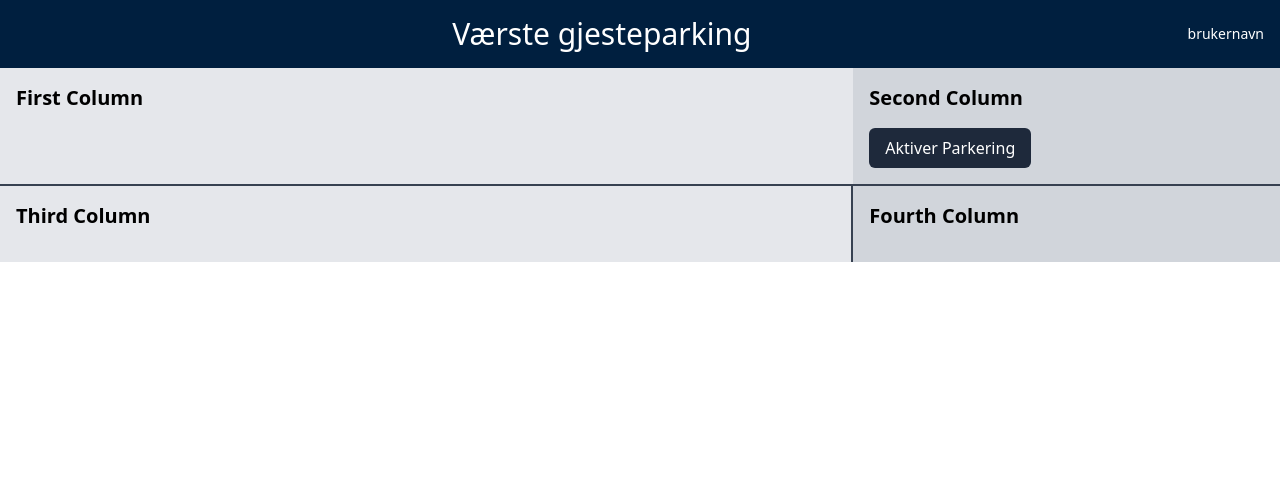
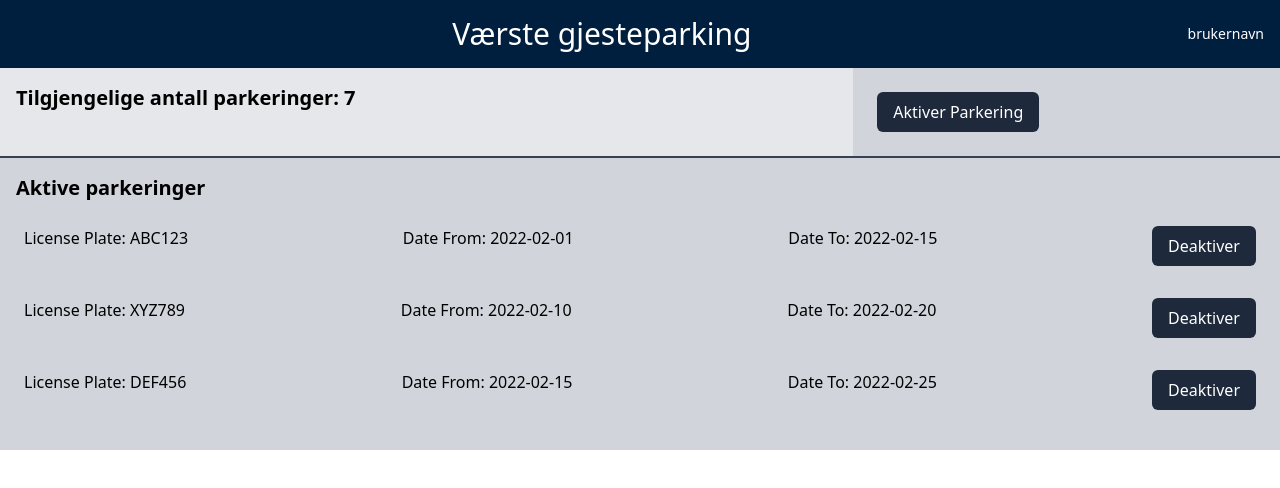
Before and after one commit to Sopra-Project/Frontend, a React (Create React App) app: page / in a window 1280 px wide. Shown: the top 488 px of the page. Built offline with nearby package versions, Linux system fonts and the light colour scheme; the HTML template or start-up script is replaced by a standard one.

Commit message:
fixing on my component

```diff
--- a/src/Components/Parking.tsx
+++ b/src/Components/Parking.tsx
@@ -1,32 +1,61 @@
 import React from 'react';
 
+
+let antallParkeringsplasser = 10;
+
+let data = [
+    { licensePlate: 'ABC123', dateFrom: '2022-02-01', dateTo: '2022-02-15', isParkingActivated: true },
+    { licensePlate: 'XYZ789', dateFrom: '2022-02-10', dateTo: '2022-02-20', isParkingActivated: false },
+    { licensePlate: 'DEF456', dateFrom: '2022-02-15', dateTo: '2022-02-25', isParkingActivated: true },
+];
+
+
+let tilgjengeligParkingsplasser = antallParkeringsplasser - data.length
+
 function activateParking(){
+    //logikken inn her ja
+}
 
+function deactivateParking() {
+    //logikken inn her ja
 }
+
 function Parking() {
   return (
-      <main className="flex flex-col h-full">
+      <main className="flex flex-col h-full w-full ">
           <div className="flex">
               <div className="w-2/3 bg-gray-200 p-4 border-b-2 border-gray-700">
-                  <h2 className="text-xl font-bold mb-4">First Column</h2>
+                  <h2 className="text-xl font-bold mb-4">Tilgjengelige antall parkeringer: {tilgjengeligParkingsplasser}</h2>
               </div>
-
               <div className="w-1/3 bg-gray-300 p-4 border-b-2 border-gray-700">
-                  <h2 className="text-xl font-bold mb-4">Second Column</h2>
                   <button
-                      className="bg-slate-800 text-white px-4 py-2 rounded-md"
+                      className="bg-slate-800 text-white px-4 py-2 rounded-md m-2"
                       onClick={activateParking}
                   >Aktiver Parkering</button>
               </div>
           </div>
 
           <div className="flex">
-              <div className="w-2/3 bg-gray-200 p-4 border-r-2 border-gray-700">
-                  <h2 className="text-xl font-bold mb-4">Third Column</h2>
-              </div>
-
-              <div className="w-1/3 bg-gray-300 p-4">
-                  <h2 className="text-xl font-bold mb-4">Fourth Column</h2>
+              <div className="bg-gray-300 p-4 w-full">
+                  <h2 className="text-xl font-bold mb-4">Aktive parkeringer</h2>
+                  <div>
+                      {data.map((item, index) => (
+                          <div key={index} className="mb-4 flex justify-between">
+                              <div className="m-2">
+                                  <p>License Plate: {item.licensePlate}</p>
+                              </div>
+                              <div className="m-2">
+                                  <p>Date From: {item.dateFrom}</p>
+                              </div>
+                              <div className="m-2">
+                                  <p>Date To: {item.dateTo}</p>
+                              </div>
+                              <button className="bg-slate-800 text-white px-4 py-2 rounded-md m-2" onClick={deactivateParking}>
+                                  Deaktiver
+                              </button>
+                          </div>
+                      ))}
+                  </div>
               </div>
           </div>
       </main>
--- a/src/index.css
+++ b/src/index.css
@@ -3,5 +3,5 @@
 @tailwind utilities;
 
 .bg-marine-blue-dark {
-    background-color: #001f3f; /* Replace with the desired marine blue color code */
+    background-color: #001f3f;
 }
```
